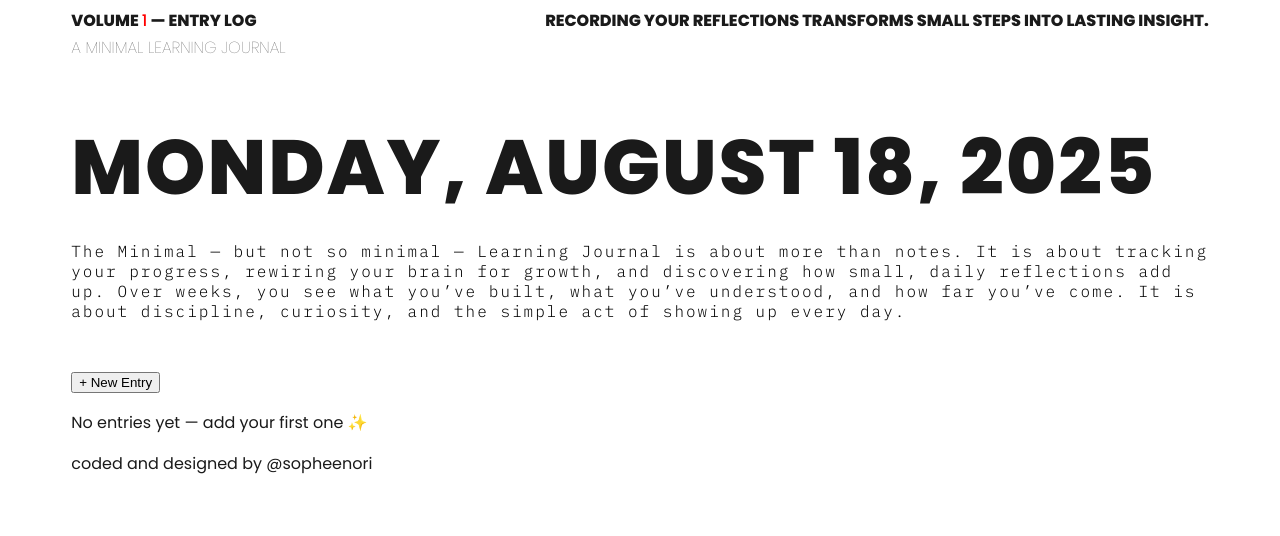
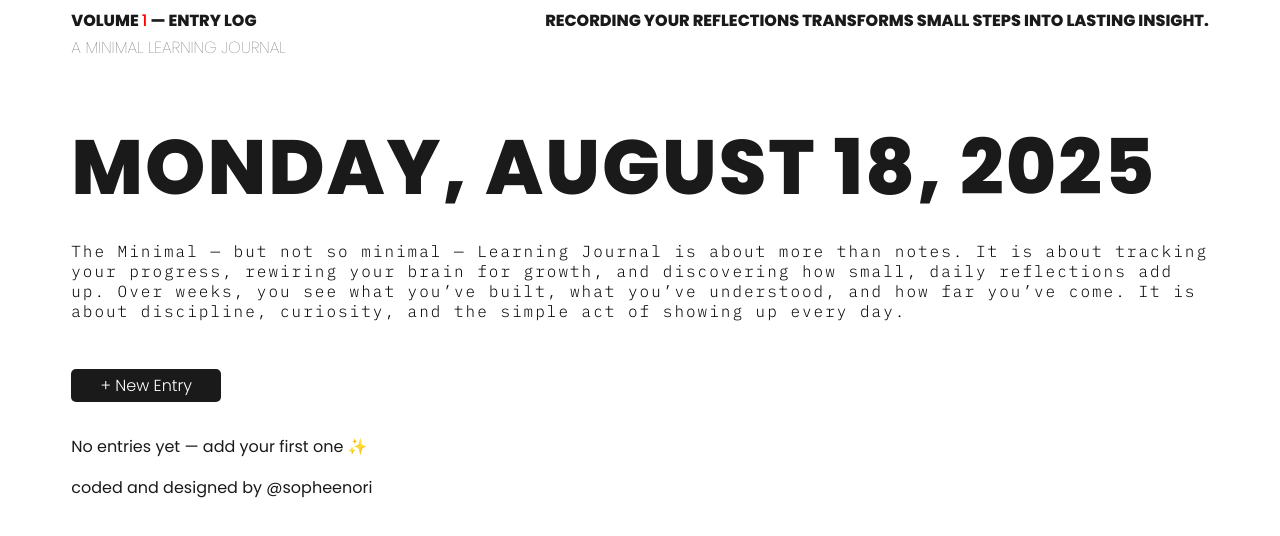
Before and after one commit to zofienora/learn-journal-v1, a React (Vite) app: page / in a window 1280 px wide. Shown: the top 536 px of the page. Built offline with nearby package versions, Linux system fonts and the light colour scheme.

Commit message:
added style to toggle button

```diff
--- a/src/App.css
+++ b/src/App.css
@@ -114,7 +114,21 @@
   border-radius: 25px;
 }
 
-
+.entry-button {
+  width: 20%;
+  padding: .25rem;
+  background-color: var(--color-dark);
+  color: var(--color-light);
+  border: none;
+  font-family: 'Poppins', sans-serif;
+  font-size: 1rem;
+  font-weight: 300;
+  cursor: pointer;
+  border-radius: 5px;
+  margin-bottom: 1rem;
+  min-width: 120px;
+  max-width: 150px;
+}
 
 /* ----------------ENTRY LIST----------------*/
 
--- a/src/components/EntryForm.jsx
+++ b/src/components/EntryForm.jsx
@@ -29,7 +29,7 @@ function EntryForm({ onAddEntry }) { // Functional component for the entry form
     return (
         <>
             <div className="container">
-                <button onClick={() => setShowForm(!showForm)}>
+                <button className="entry-button" onClick={() => setShowForm(!showForm)}>
                     {showForm ? "Close" : "+ New Entry"}
                 </button>
 
```
